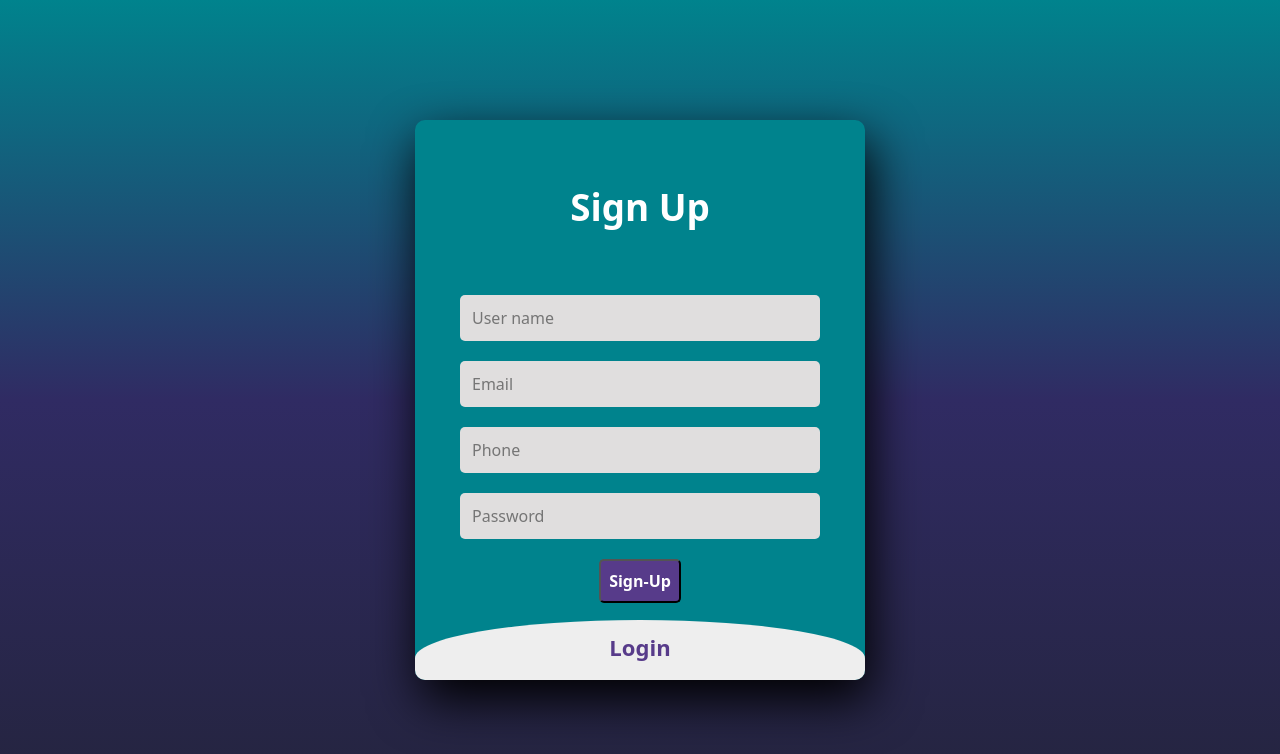
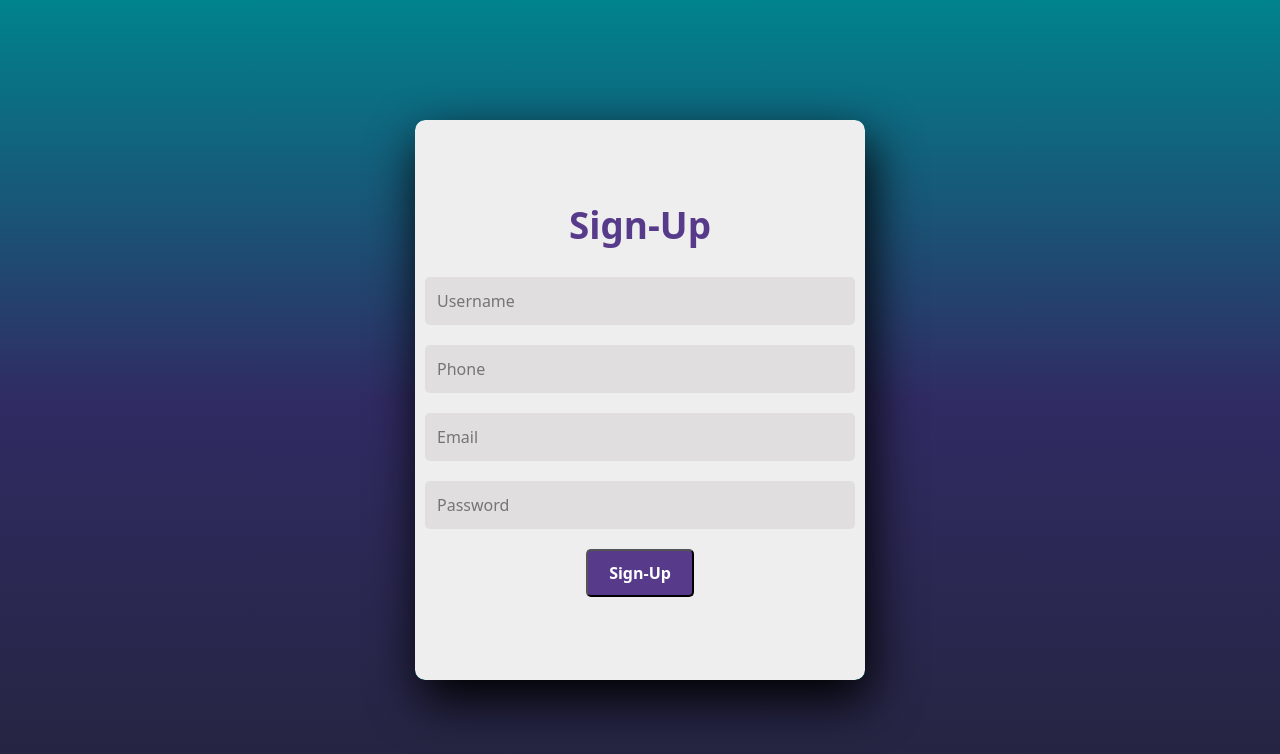
Before and after one commit to devtescode/Front_end_datasite, a React (Vite) app: page /register in a window 1280 px wide. Shown: the top 754 px of the page. Built offline with nearby package versions, Linux system fonts and the light colour scheme.

Commit message:
update frontend sign-up page:

```diff
--- a/package.json
+++ b/package.json
@@ -10,11 +10,13 @@
     "preview": "vite preview"
   },
   "dependencies": {
+    "axios": "^1.7.9",
     "formik": "^2.4.6",
     "framer-motion": "^11.12.0",
     "react": "^18.3.1",
     "react-dom": "^18.3.1",
     "react-router-dom": "^7.0.2",
+    "sweetalert2": "^11.15.2",
     "yup": "^1.4.0"
   },
   "devDependencies": {
--- a/src/components/Loginpage/Login.jsx
+++ b/src/components/Loginpage/Login.jsx
@@ -1,9 +1,96 @@
-import React from 'react'
+import React from 'react';
+import { useFormik } from 'formik';
+import * as Yup from 'yup';
+import axios from 'axios';
+import Swal from 'sweetalert2';
+import { useNavigate } from 'react-router-dom';
 
 const Login = () => {
+  const navigate = useNavigate();
+
+  const formik = useFormik({
+    initialValues: {
+      Username: '',
+      Number: '',
+      Email: '',
+      Password: '',
+    },
+    validationSchema: Yup.object({
+      Username: Yup.string().required('Username is required'),
+      Number: Yup.string().required('Phone number is required'),
+      Email: Yup.string().email('Invalid email address').required('Email is required'),
+      Password: Yup.string().min(6, 'Password must be at least 6 characters').required('Password is required'),
+    }),
+    onSubmit: async (values, { setSubmitting }) => {
+      try {
+        const response = await axios.post('http://localhost:4000/userfunding/login', values);
+        if (response.data.status) {
+          Swal.fire({
+            icon: 'success',
+            title: 'Sign-Up Successful',
+            text: response.data.message || 'Welcome!',
+          }).then(() => {
+            navigate('/login'); // Navigate to login page
+          });
+        } else {
+          Swal.fire({
+            icon: 'error',
+            title: 'Error',
+            text: response.data.message || 'Something went wrong.',
+          });
+        }
+      } catch (error) {
+        Swal.fire({
+          icon: 'error',
+          title: 'Network Error',
+          text: 'Unable to connect to the server. Please try again later.',
+        });
+      } finally {
+        setSubmitting(false);
+      }
+    },
+  });
+
   return (
-    <div>Login</div>
-  )
-}
+    <div className='container_main'>
+      <div className='main'>
+        <div className='signup'>
+          <form onSubmit={formik.handleSubmit}>
+            <h2 className='labelstyle text-center'>Login</h2>
+            <input
+              type='email'
+              className={`input_text ${formik.touched.Email && formik.errors.Email ? 'is-invalid' : ''}`}
+              onChange={formik.handleChange}
+              onBlur={formik.handleBlur}
+              name='Email'
+              value={formik.values.Email}
+              placeholder='Email'
+            />
+            {formik.touched.Email && formik.errors.Email ? (
+              <div className='invalid-feedback'>{formik.errors.Email}</div>
+            ) : null}
+            <input
+              type='password'
+              className={`input_text ${formik.touched.Password && formik.errors.Password ? 'is-invalid' : ''}`}
+              onChange={formik.handleChange}
+              onBlur={formik.handleBlur}
+              name='Password'
+              value={formik.values.Password}
+              placeholder='Password'
+            />
+            {formik.touched.Password && formik.errors.Password ? (
+              <div className='invalid-feedback'>{formik.errors.Password}</div>
+            ) : null}
+            <div className='text-center'>
+              <button type='submit' className='button_submit' disabled={formik.isSubmitting}>
+                {formik.isSubmitting ? 'Loading...' : 'Login'}
+              </button>
+            </div>
+          </form>
+        </div>
+      </div>
+    </div>
+  );
+};
 
-export default Login
+export default Login;
--- a/src/components/SignUp/Signup.css
+++ b/src/components/SignUp/Signup.css
@@ -41,7 +41,7 @@
 
 .input_text{
     padding: 12px !important;
-    width: 80%;
+    width: 100%;
     height: 20%;
     background-color: #e0dede;
     justify-content: center;
--- a/src/components/SignUp/Signup.jsx
+++ b/src/components/SignUp/Signup.jsx
@@ -1,39 +1,122 @@
-import React from 'react'
-import "./Signup.css"
+import React from 'react';
+import { useFormik } from 'formik';
+import * as Yup from 'yup';
+import axios from 'axios';
+import Swal from 'sweetalert2';
+import { useNavigate } from 'react-router-dom';
 
 const Signup = () => {
-  const SignupBtn=()=>{
-    alert("Submit...")
-  }
+  const navigate = useNavigate();
+
+  const formik = useFormik({
+    initialValues: {
+      Username: '',
+      Number: '',
+      Email: '',
+      Password: '',
+    },
+    validationSchema: Yup.object({
+      Username: Yup.string().required('Username is required'),
+      Number: Yup.string().required('Phone number is required'),
+      Email: Yup.string().email('Invalid email address').required('Email is required'),
+      Password: Yup.string().min(6, 'Password must be at least 6 characters').required('Password is required'),
+    }),
+    onSubmit: async (values, { setSubmitting }) => {
+      // console.log( "vsds",values);
+
+      try {
+        const response = await axios.post('http://localhost:4000/userfunding/register', values);
+        if (response.data.status) {
+          Swal.fire({
+            icon: 'success',
+            title: 'Sign-Up Successful',
+            text: response.data.message || 'Welcome!',
+          }).then(() => {
+            navigate('/login'); // Navigate to login page
+          });
+        } else {
+          Swal.fire({
+            icon: 'error',
+            title: 'Error',
+            text: response.data.message || 'Something went wrong.',
+          });
+        }
+      } catch (error) {
+        Swal.fire({
+          icon: 'error',
+          title: 'Network Error',
+          text: 'Unable to connect to the server. Please try again later.',
+        });
+      } finally {
+        setSubmitting(false);
+      }
+    },
+  });
+
   return (
-    <>
     <div className='container_main'>
       <div className='main'>
-        <input type="checkbox" id='chk' aria-hidden="true"/>
-        <div className="signup">
-          <form>
-            <label htmlFor="" for="chk" aria-hidden="true" className='labelstyle'>Sign Up</label>
-            <input className='input_text' type="text" placeholder='User name' required/>
-            <input className='input_text' type="text"  placeholder='Email' required/>
-            <input className='input_text' type="text"  placeholder='Phone' required/>
-            <input className='input_text' type="text" placeholder='Password' required/>
-            <button className='button_submit' onClick={SignupBtn}>Sign-Up</button>
-          </form>
-        </div>
-
-
-        <div className="login">
-          <form>
-            <label htmlFor="" for="chk" aria-hidden="true" className='labelstyle'>Login</label>
-            <input type="text" className='input_text'  placeholder='Email' required/>
-            <input type="text" className='input_text' placeholder='Password' required/>
-            <button className='button_submit'>Login</button>
+        <div className='signup'>
+          <form onSubmit={formik.handleSubmit}>
+            <h2 className='labelstyle text-center'>Sign-Up</h2>
+            <input
+              type='text'
+              className={`input_text ${formik.touched.Username && formik.errors.Username ? 'is-invalid' : ''}`}
+              onChange={formik.handleChange}
+              onBlur={formik.handleBlur}
+              name='Username'
+              value={formik.values.Username}
+              placeholder='Username'
+            />
+            {formik.touched.Username && formik.errors.Username ? (
+              <div className='invalid-feedback'>{formik.errors.Username}</div>
+            ) : null}
+            <input
+              type='text'
+              className={`input_text ${formik.touched.Number && formik.errors.Number ? 'is-invalid' : ''}`}
+              onChange={formik.handleChange}
+              onBlur={formik.handleBlur}
+              name='Number'
+              value={formik.values.Number}
+              placeholder='Phone'
+            />
+            {formik.touched.Number && formik.errors.Number ? (
+              <div className='invalid-feedback'>{formik.errors.Number}</div>
+            ) : null}
+            <input
+              type='email'
+              className={`input_text ${formik.touched.Email && formik.errors.Email ? 'is-invalid' : ''}`}
+              onChange={formik.handleChange}
+              onBlur={formik.handleBlur}
+              name='Email'
+              value={formik.values.Email}
+              placeholder='Email'
+            />
+            {formik.touched.Email && formik.errors.Email ? (
+              <div className='invalid-feedback'>{formik.errors.Email}</div>
+            ) : null}
+            <input
+              type='password'
+              className={`input_text ${formik.touched.Password && formik.errors.Password ? 'is-invalid' : ''}`}
+              onChange={formik.handleChange}
+              onBlur={formik.handleBlur}
+              name='Password'
+              value={formik.values.Password}
+              placeholder='Password'
+            />
+            {formik.touched.Password && formik.errors.Password ? (
+              <div className='invalid-feedback'>{formik.errors.Password}</div>
+            ) : null}
+            <div className='text-center'>
+              <button type='submit' className='button_submit' disabled={formik.isSubmitting}>
+                {formik.isSubmitting ? 'Loading...' : 'Sign-Up'}
+              </button>
+            </div>
           </form>
         </div>
       </div>
     </div>
-    </>
-  )
-}
+  );
+};
 
-export default Signup
+export default Signup;
--- a/src/index.css
+++ b/src/index.css
@@ -15,3 +15,102 @@ html {
 section {
   scroll-margin-top: 56px;
 } */
+.container_main {
+  margin: 0;
+  padding: 0;
+  display: flex;
+  justify-content: center;
+  align-items: center;
+  min-height: 100vh;
+  background: linear-gradient(to bottom, #00838d, #302b63, #24243e);
+}
+
+.main {
+  width: 450px;
+  height: 560px;
+  background-color: #00838d;
+  border-radius: 10px;
+  box-shadow: 5px 20px 50px #000;
+  position: relative;
+  overflow: hidden;
+  justify-content: center !important;
+}
+
+.signup,
+.login {
+  position: absolute;
+  width:100%;
+
+  height: 100%;
+  top: 0;
+  left: 0;
+  background-color: #eee;
+  display: flex;
+  flex-direction: column;
+  justify-content: center;
+  align-items: center;
+  padding: 20px;
+  border-radius: 10px;
+  transition: transform 0.8s ease-in-out;
+}
+
+/* Position Login at the bottom */
+.login {
+  transform: translateY(100%);
+}
+
+.signup.active {
+  transform: translateY(0);
+}
+
+.login.active {
+  transform: translateY(0);
+}
+
+.labelstyle {
+  color: #573b8a;
+  font-size: 2.3em;
+  margin-bottom: 20px;
+  font-weight: bold;
+}
+
+.input_text {
+  width: 430px;
+  padding: 12px;
+  margin: 10px 0;
+  background-color: #e0dede;
+  border: none;
+  outline: none;
+  border-radius: 5px;
+}
+
+.button_submit {
+  padding: 10px;
+  width: 25%;
+  margin-top: 10px;
+  color: #fff;
+  background-color: #573b8a;
+  font-size: 1em;
+  font-weight: bold;
+  border-radius: 5px;
+  cursor: pointer;
+}
+
+.button_submit:hover {
+  background-color: #6d44b8;
+}
+
+
+@media (max-width: 768px) {
+  .main {
+    width: 98%; /* Adjust width for smaller screens */
+  }
+
+  .button_submit {
+    width: 40%; /* Make buttons wider for smaller screens */
+  }
+
+  .input_text {
+    font-size: 0.9em; /* Slightly smaller font for inputs */
+  }
+}
```
Also changed, not shown: 1 other file (tests, documents, lock files or other folders).
